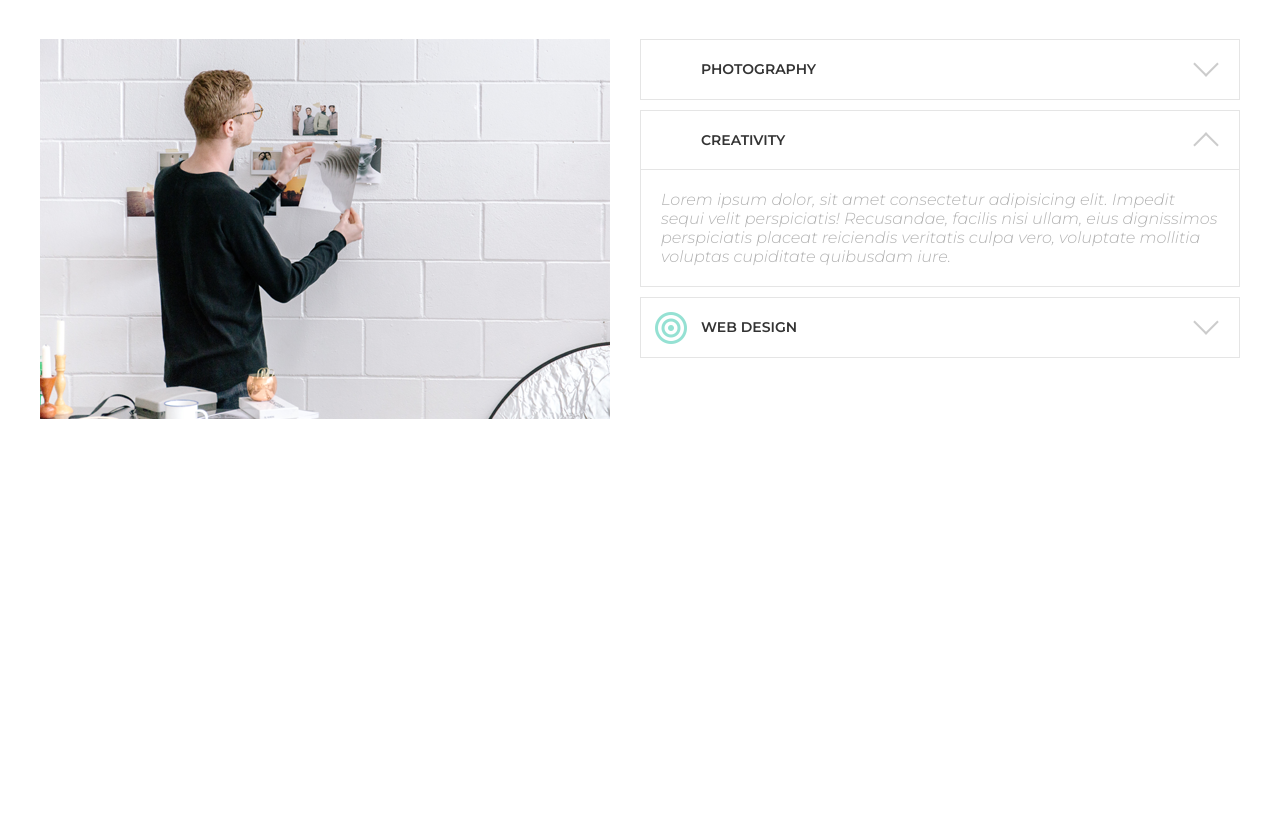
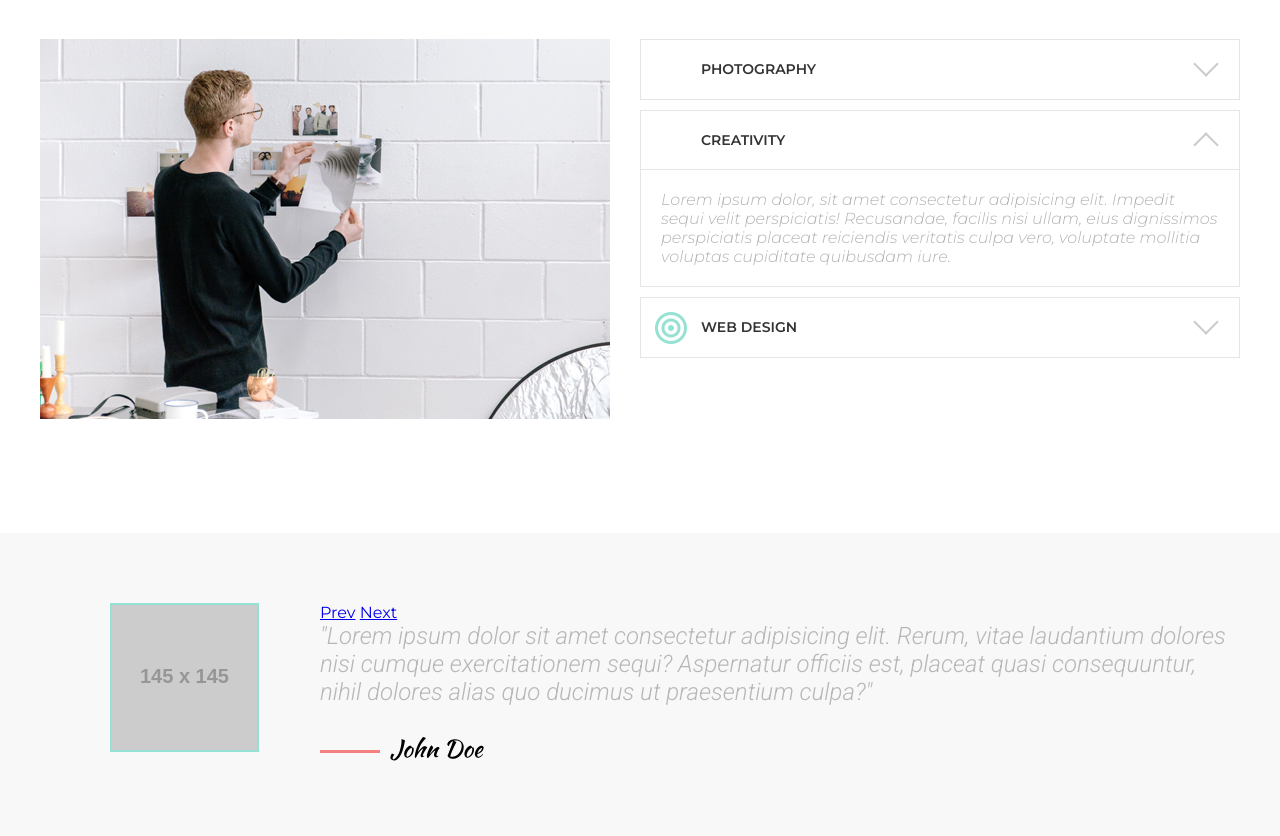
Before and after one commit to Lamin4dlyM/MoGo, a website: page index.html in a window 1280 px wide. Shown: the part 3953-4789 px from the top of the page. Before the commit the page ends 4486 px from the top, so only its background shows below. Drawn offline with Linux system fonts and the light colour scheme; placeholder pictures from the web are drawn by us.

Commit message:
Add Reviews Section.

```diff
--- a/css/main.css
+++ b/css/main.css
@@ -208,6 +208,10 @@ body {
   /* Section */
   .section {
     background-color: #fff;
+  }
+
+  .section--gray {
+    background-color: #f8f8f8;
   }
 
   .section__inner {
@@ -466,6 +470,42 @@ body {
     background: url(../images/icons/SPEECH\ 4.png) center no-repeat;
   }
 
-  .quote__item__content {
+  /* Reviews */
+  .reviews__item {
+    position: relative;
+    padding: 70px 0 70px 280px;
+  }
+
+  .review__photo {
+    position: absolute;
+    top: 70px;
+    left: 70px;
+    z-index: 1;
+    border: 2px solid #95e1d3;
+  }
+
+  .review__text {
+    font-family: "Roboto", sans-serif;
+    font-size: 24px;
+    font-weight: 300;
+    font-style: italic;
+    color: #b7b7b7;
+  }
+
+  .review__author {
+    position: inherit;
+    margin-block-start: 25px;
+    font-family: "Kaushan Script", sans-serif;
+    font-size: 24px;
+  }
+
+  .review__author::before {
+    content: "";
+    display: inline-block;
+    vertical-align: middle;
+    width: 60px;
+    height: 3px;
+    margin-inline-end: 10px;
+    background-color: #f38181;
   }
 }
--- a/index.html
+++ b/index.html
@@ -5,7 +5,7 @@
     <meta name="viewport" content="width=device-width, initial-scale=1.0" />
     <link rel="preconnect" href="https://fonts.googleapis.com">
     <link rel="preconnect" href="https://fonts.gstatic.com" crossorigin>
-    <link href="https://fonts.googleapis.com/css2?family=Kaushan+Script&family=Montserrat:ital,wght@0,400;0,600;0,700;1,300&display=swap" rel="stylesheet">
+    <link href="https://fonts.googleapis.com/css2?family=Roboto:ital,wght@1,300&family=Kaushan+Script&family=Montserrat:ital,wght@0,400;0,600;0,700;1,300&display=swap" rel="stylesheet">
     <link rel="stylesheet" href="css/main.css" />
 
     <title>MoGo</title>
@@ -316,27 +316,21 @@
       </div>
     </section>
 
-    <!-- <section class="section">
+    <div class="reviews section--gray">
       <div class="container">
-        <div class="quote__inner">
-          <button>F</button>
-          <div class="quote__item">
-            <div class="quote__item__avatar">
-            </div>
-            <div class="quote__item__content">
-              <div class="">
-                Lorem ipsum, dolor sit amet consectetur adipisicing elit. Sunt quo
-                quis id aliquam ducimus sed ut architecto iusto, quasi molestias sint,
-                voluptatum aperiam ea eaque soluta recusandae fugiat tenetur praesentium!
-              </div>
-              <div class="quote__item__content__author">
-                John Doe
-              </div>
-            </div>
+        <div class="reviews__item">
+          <a href="#" class=".review__btn .review__btn--prev">Prev</a>
+          <a href="#" class=".review__btn .review__btn--next">Next</a>
+          <img class="review__photo" src="https://via.placeholder.com/145" alt="author">
+          <div class="review__text">
+            "Lorem ipsum dolor sit amet consectetur adipisicing elit.
+            Rerum, vitae laudantium dolores nisi cumque exercitationem sequi? Aspernatur
+            officiis est, placeat quasi consequuntur,
+            nihil dolores alias quo ducimus ut praesentium culpa?"
           </div>
-          <button>s</button>
+          <div class="review__author">John Doe</div>
         </div>
       </div>
-    </section> -->
+    </div>
   </body>
 </html>
```
